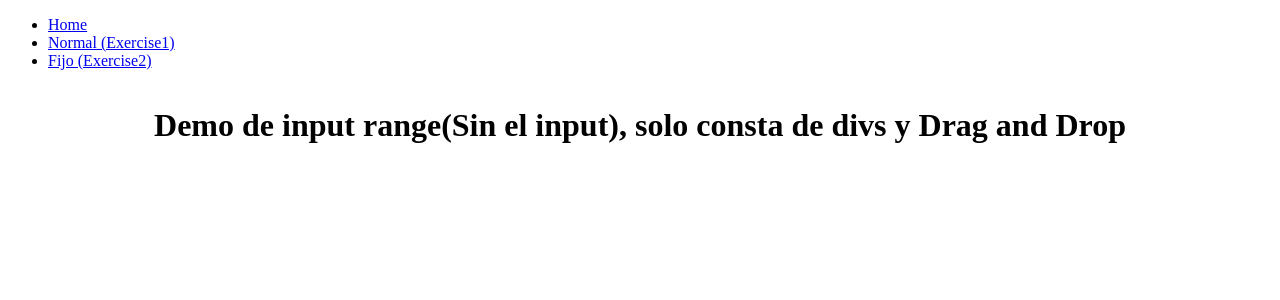
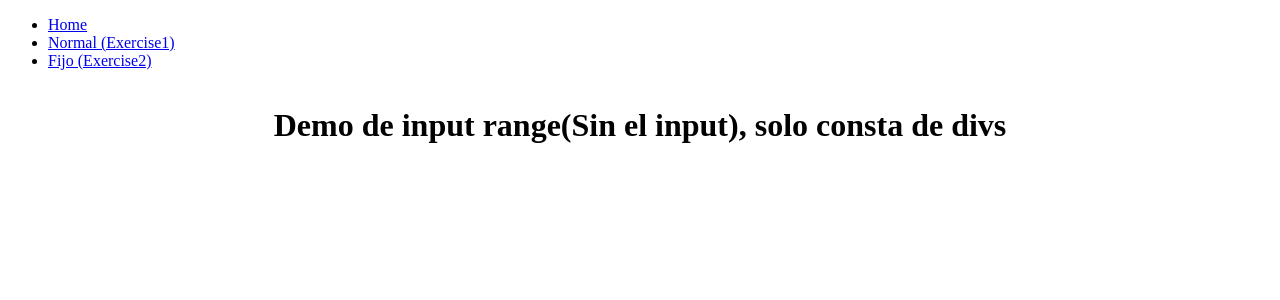
Before and after one commit to lleopardi/react-range, a React app: page / in a window 1280 px wide. Shown: the top 300 px of the page. Built offline with nearby package versions, Linux system fonts and the light colour scheme.

Commit message:
chore(home): update text

```diff
--- a/src/pages/Home/Home.tsx
+++ b/src/pages/Home/Home.tsx
@@ -4,7 +4,7 @@ import './Home.css';
 const Home = () => {
     return (
         <div className="home">
-            <h1>Demo de input range(Sin el input), solo consta de divs y Drag and Drop</h1>
+            <h1>Demo de input range(Sin el input), solo consta de divs</h1>
         </div>
     );
 }
```
